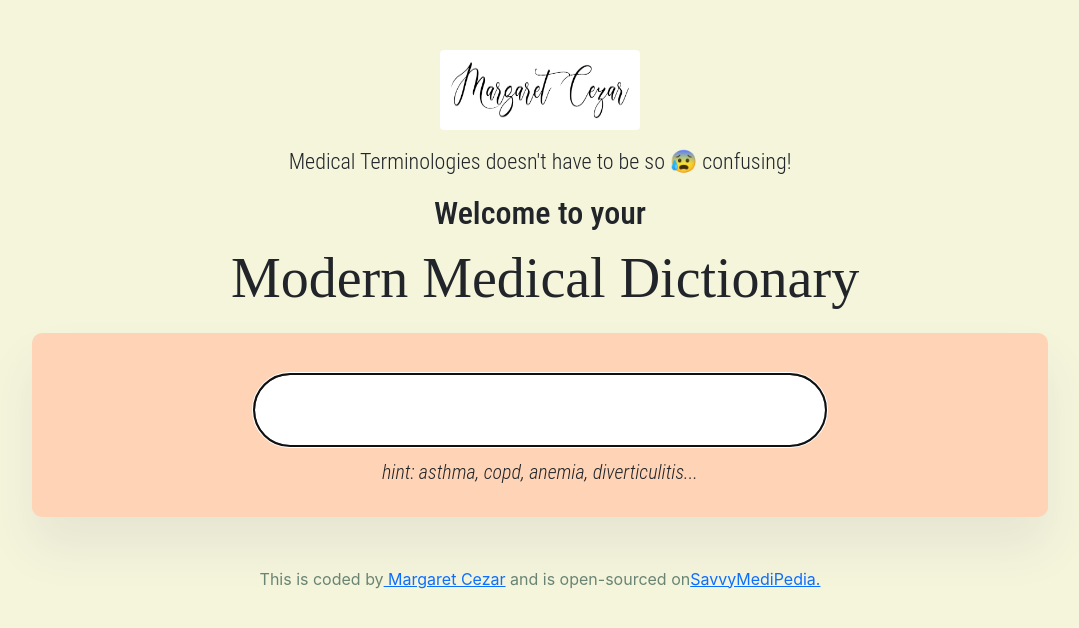
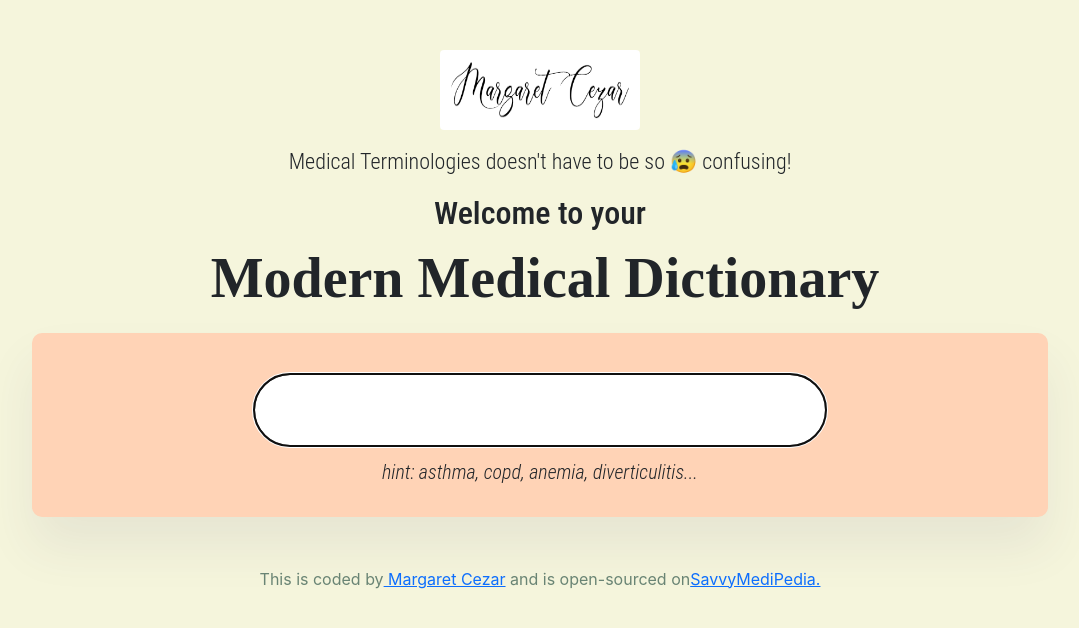
Before and after one commit to Margaret6556/savvymedipedia, a React (Create React App) app: page / in a window 1280 px wide. Shown: the top 628 px of the page, without its empty margins (100-1179 px from the left). Built offline with nearby package versions, Linux system fonts and the light colour scheme.

Commit message:
updated styling

```diff
--- a/src/App.css
+++ b/src/App.css
@@ -35,6 +35,7 @@ body {
   font-size: 56px;
   border: 10px;
   margin: 5px;
+  font-weight: 600;
 }
 
 .App-footer {
--- a/src/components/Results.js
+++ b/src/components/Results.js
@@ -8,8 +8,7 @@ export default function Results({ results }) {
       <div className="Results">
         <section>
           <h2> {results.word}</h2>
-          console.log(results.asthm, results.word);
-          {results.meanings.map((meanings, index) => {
+          {results.map((meanings, index) => {
             return (
               <div key={index}>
                 <Meaning meaning={meanings} /> <br />
```
